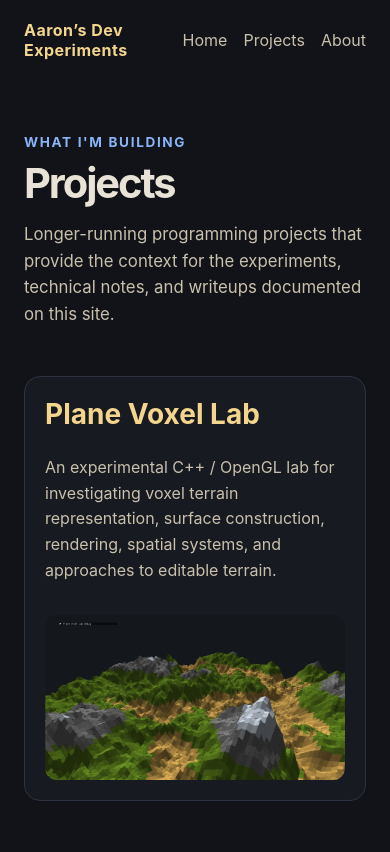
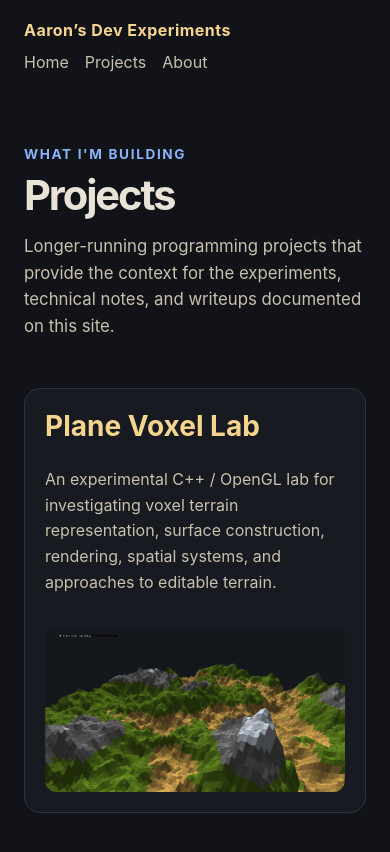
Before and after one commit to aaron-eugene/DevSite, an Astro site: page /projects in a window 390 px wide. Built offline with nearby package versions, Linux system fonts and the light colour scheme; Astro itself is replaced by a stand-in of ours.

Commit message:
Site appears mobile ready

```diff
--- a/src/styles/global.css
+++ b/src/styles/global.css
@@ -543,11 +543,21 @@ nav a:hover {
 		width: 180px;
 	}
 
-	@media (max-width: 650px) {
-		.project-list .project-card {
-			grid-template-columns: 1fr;
-			gap: 1rem;
-		}
+	.project-list .project-card {
+		grid-template-columns: 1fr;
+		gap: 1rem;
+	}
+}
+
+@media (max-width: 500px) {
+	.site-header {
+		flex-direction: column;
+		align-items: flex-start;
+		gap: 0.75rem;
+	}
+
+	.site-header nav {
+		flex-wrap: wrap;
 	}
 }
 
```
